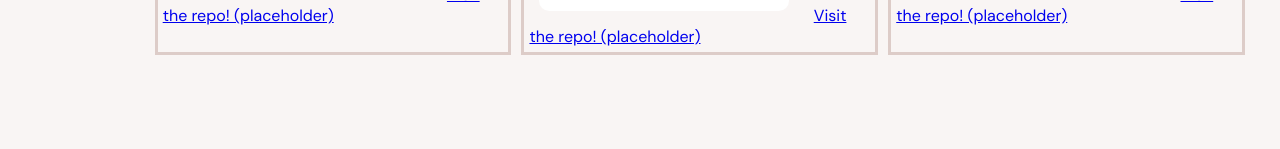
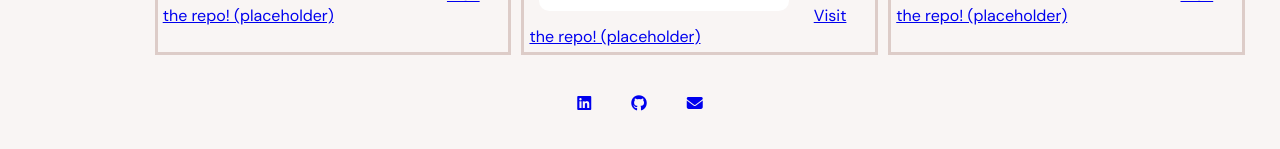
Before and after one commit to sophiabaig/personal-website, a plain HTML site: page index.html in a window 1280 px wide. Shown: the part 1207-1356 px from the top of the page. Before the commit the page ends 1297 px from the top, so only its background shows below. Drawn offline with Linux system fonts and the light colour scheme.

Commit message:
added stretch feature

```diff
--- a/index.html
+++ b/index.html
@@ -12,6 +12,7 @@
     <link rel="preconnect" href="https://fonts.googleapis.com">
     <link rel="preconnect" href="https://fonts.gstatic.com" crossorigin>
     <link href="https://fonts.googleapis.com/css2?family=DM+Sans:wght@700&display=swap" rel="stylesheet">
+    <script src="https://kit.fontawesome.com/73a077b29c.js" crossorigin="anonymous"></script>
     <link rel="stylesheet" href="style.css">
 </head>
 <body>
@@ -57,6 +58,17 @@
         </div>
     </div>
 
+    <div class = social-media>
+        <a target="_blank" href="https://www.linkedin.com/in/sophiabaig">
+            <i class="fa-brands fa-linkedin"></i>
+        </a>
+        <a target="_blank" href="https://github.com/sophiabaig">
+            <i class="fa-brands fa-github"></i>
+        </a>
+        <a target="_blank" href="mailto:sophia@cs.utexas.edu">
+            <i class="fa-solid fa-envelope"></i>
+        </a>
+    </div>
     <script src="script.js"></script>
 </body>
 </html>
--- a/style.css
+++ b/style.css
@@ -33,3 +33,8 @@ body {
     flex-wrap: wrap;
     align-content: center;
 }
+
+.social-media {
+    display: flex;
+    justify-content: center;
+}
```
